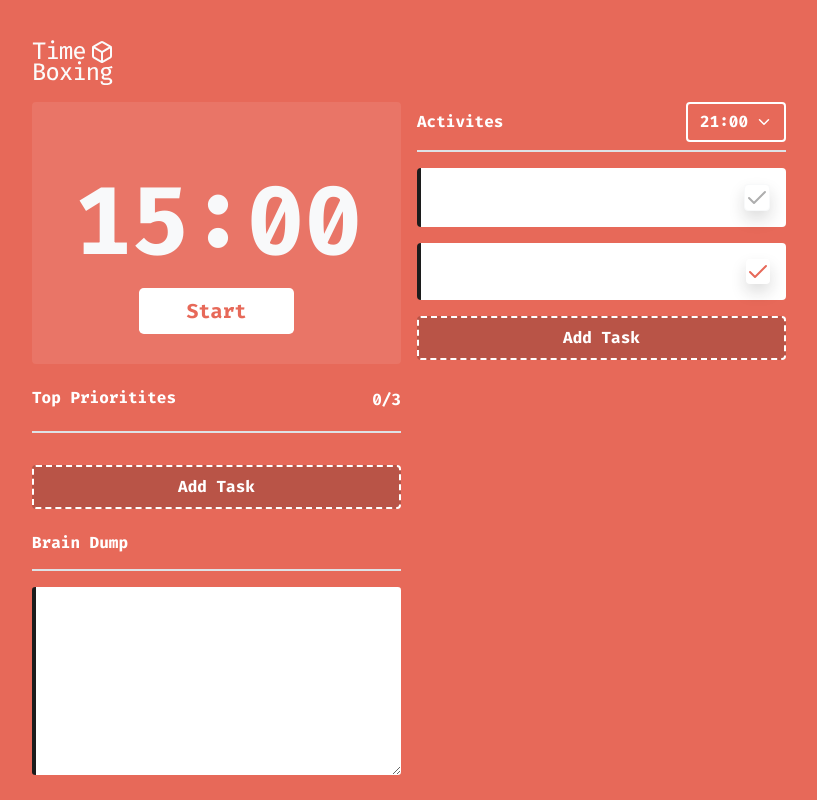
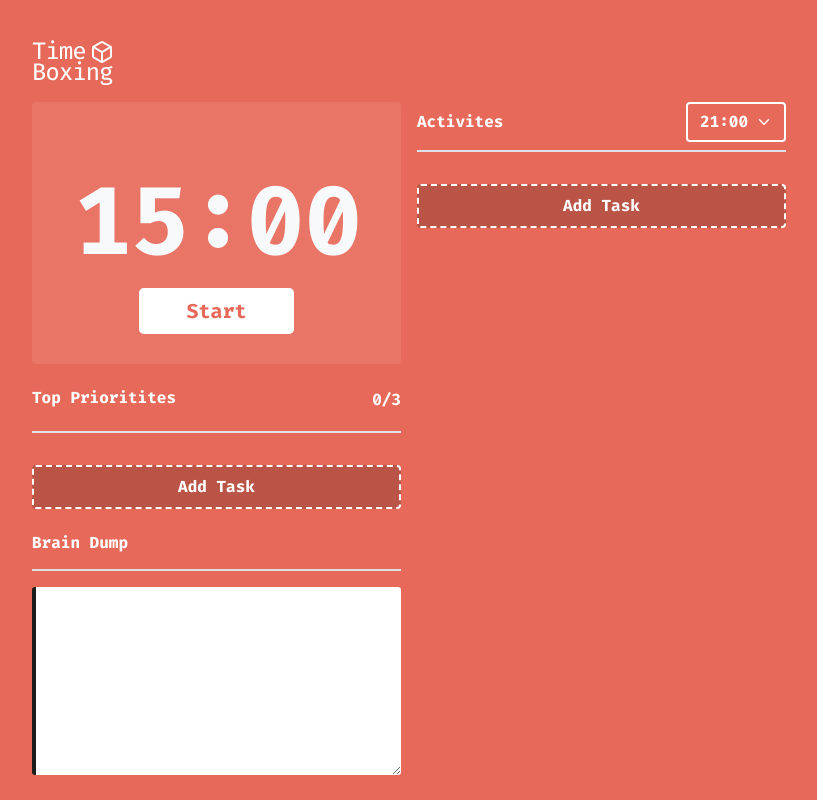
Before and after one commit to filipemelo2002/time-boxing, a React (Create React App) app: page / in a window 1280 px wide. Shown: the whole page, without its empty margins (239-1056 px from the left). Built offline with nearby package versions, Linux system fonts and the light colour scheme.

Commit message:
TB-22 Add max activities per hour logic

```diff
--- a/src/components/Activities.js
+++ b/src/components/Activities.js
@@ -1,10 +1,22 @@
-import { useState } from "react";
+import { useMemo, useState } from "react";
+import { useTimeBoxing } from "../contexts/TimeBoxingContext";
 import ActivityItem from "./ActivityItem";
 import AddTaskButton from "./AddTaskButton";
 import Select from "./Select";
 
 const Activities = () => {
   const [time, setTime] = useState(new Date().getHours());
+  const { activities, onAddActivity } = useTimeBoxing();
+  const totalActivitiesDuration = useMemo(() => {
+    const currentTimeActivities = activities.filter(
+      (activity) => activity.time === time
+    );
+    const durationSum = currentTimeActivities.reduce(
+      (sum, activity) => sum + activity.duration,
+      0
+    );
+    return durationSum;
+  }, [activities, time]);
   return (
     <div className="activities-component w-100">
       <div className="d-flex border-2 border-bottom">
@@ -39,16 +51,32 @@ const Activities = () => {
             { name: "23:00", value: 23 },
           ]}
           value={time}
-          onChange={(event) => setTime(event.target.value)}
+          onChange={(event) => setTime(Number(event.target.value))}
         />
       </div>
       <div className="d-flex flex-column gap-3 mt-3">
-        <ActivityItem />
-        <ActivityItem done={true} />
+        {activities
+          .filter((activity) => activity.time === time)
+          .map((activity) => (
+            <ActivityItem
+              key={activity.id}
+              title={activity.title}
+              description={activity.description}
+              done={activity.done}
+              duration={activity.duration}
+              onRemove={() => {}}
+            />
+          ))}
       </div>
-      <div className="mt-3">
-        <AddTaskButton />
-      </div>
+
+      {totalActivitiesDuration < 4 && (
+        <div className="mt-3">
+          <AddTaskButton
+            onSave={(task) => onAddActivity({ ...task, time })}
+            maxDuration={4 - totalActivitiesDuration}
+          />
+        </div>
+      )}
     </div>
   );
 };
```
